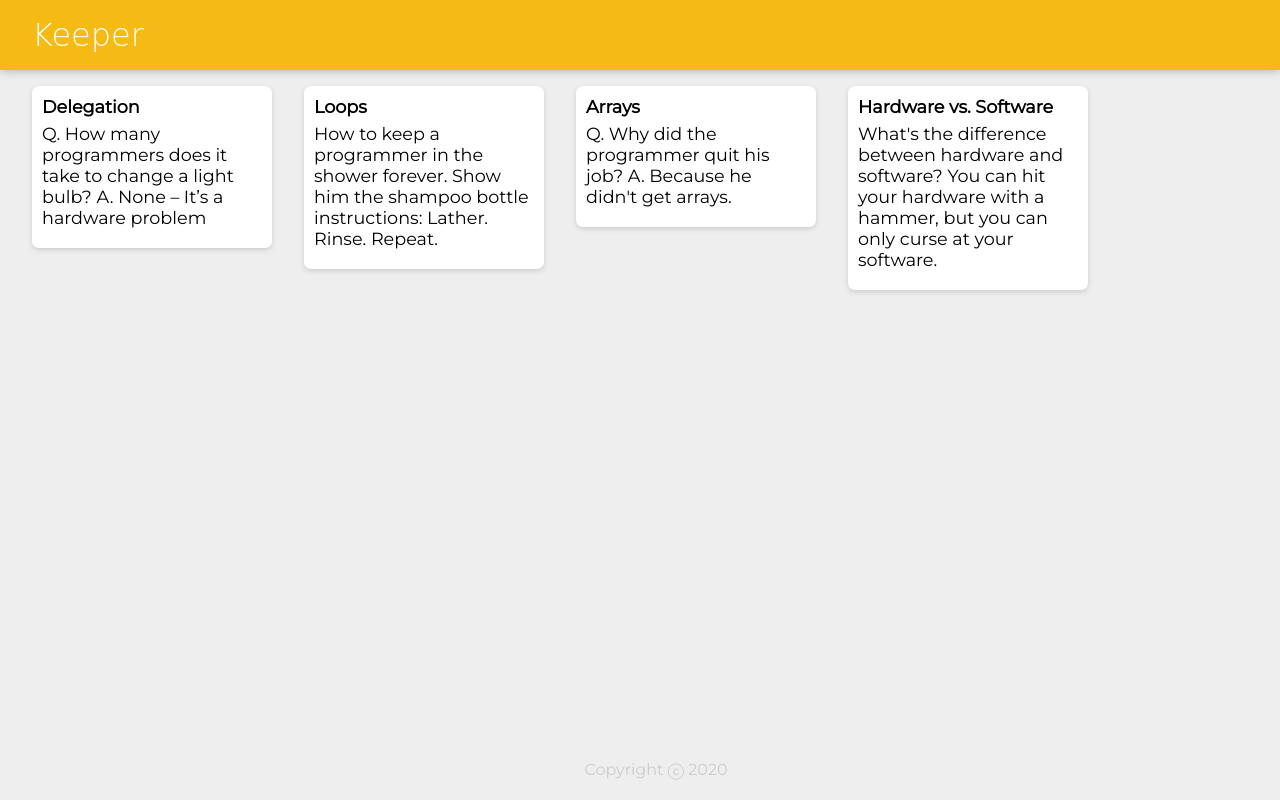
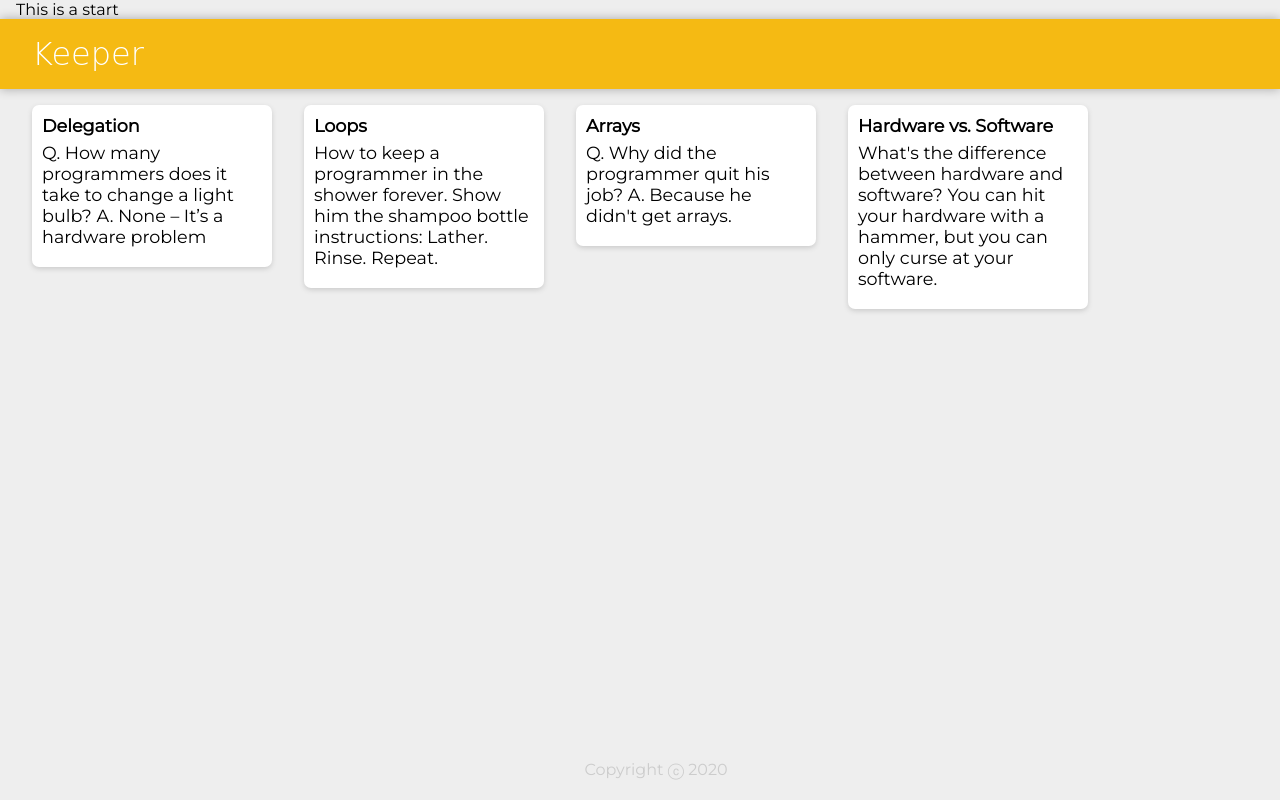
Before and after one commit to ShivanshSaxena166/keeper-app-clone, a React app: page public/index.html in a window 1280 px wide. Built offline with nearby package versions, Linux system fonts and the light colour scheme; a web font is replaced by a local one.

Commit message:
added a line

```diff
--- a/public/index.html
+++ b/public/index.html
@@ -7,6 +7,7 @@
     rel="stylesheet" />
     <link rel="stylesheet" href="styles.css" />
   </head>
+  <p>This is a start</p>
 
   <body>
     <div id="root"></div>
```
